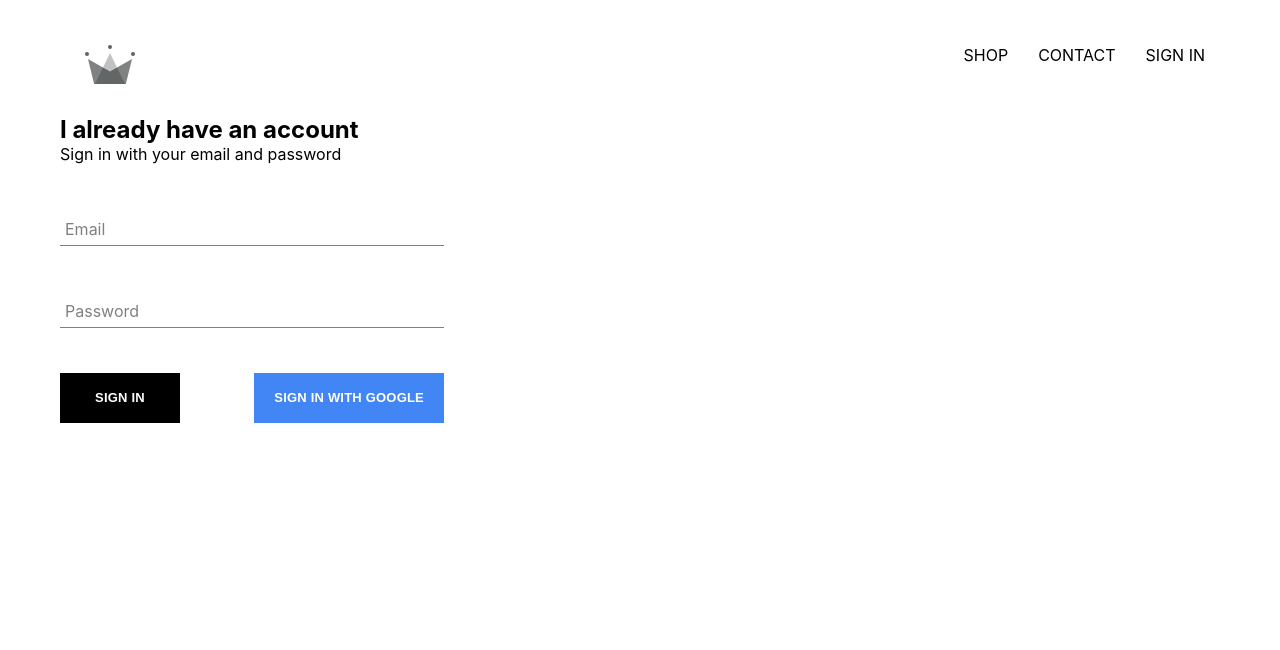
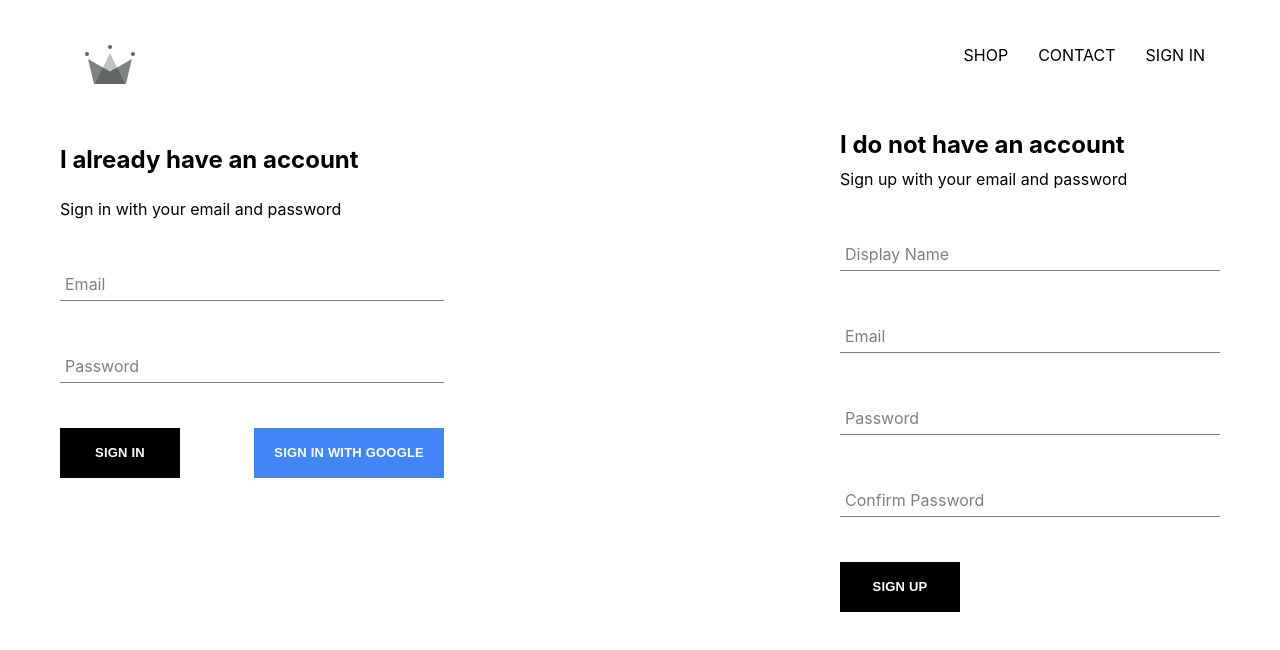
Before and after one commit to bdisann/crwn-app, a React (Create React App) app: page /signin in a window 1280 px wide. Shown: the top 650 px of the page. Built offline with nearby package versions, Linux system fonts and the light colour scheme; no server answers.

Commit message:
konfigurasi database firebase dan sign in menggunakan email-password, membuat component sign-up

```diff
--- a/src/App.js
+++ b/src/App.js
@@ -3,7 +3,7 @@
 
 import "./App.css";
 
-import { auth } from "./firebase/firebase.utils";
+import { auth, createUserProfileDocument } from "./firebase/firebase.utils";
 
 import HomePage from "./pages/homepage/homepage.component";
 import ShopPage from "./pages/shop/shop.component";
@@ -29,10 +29,24 @@
   unsubscribeAuth = null;
 
   componentDidMount() {
-    this.unsubscribeAuth = auth.onAuthStateChanged((user) => {
-      this.setState({ currentUser: user });
+    this.unsubscribeAuth = auth.onAuthStateChanged(async (userAuth) => {
+      if (userAuth) {
+        const userRef = createUserProfileDocument(userAuth);
 
-      console.log(user);
+        (await userRef).onSnapshot((snapShot) => {
+          this.setState(
+            {
+              currentUser: {
+                id: snapShot.id,
+                ...snapShot.data(),
+              },
+            },
+            () => console.log(this.state)
+          );
+        });
+      } else {
+        this.setState({ currentUser: userAuth }, () => console.log(userAuth));
+      }
     });
   }
 
--- a/src/components/sign-in/sign-in.component.jsx
+++ b/src/components/sign-in/sign-in.component.jsx
@@ -31,7 +31,7 @@
   render() {
     return (
       <div className="sign-in">
-        <h2>I already have an account</h2>
+        <h2 className="title">I already have an account</h2>
         <span>Sign in with your email and password</span>
 
         <form onSubmit={this.handleSubmit}>
--- /dev/null
+++ b/src/components/sign-up/sign-up.component.jsx
@@ -0,0 +1,100 @@
+import React from "react";
+
+import FormInput from "../form-input/form-input.component";
+import CustomButton from "../custom-button/custom-button.component";
+
+import { auth, createUserProfileDocument } from "../../firebase/firebase.utils";
+
+import "./sign-up.styles.scss";
+
+class SignUp extends React.Component {
+  state = {
+    displayName: "",
+    email: "",
+    password: "",
+    confirmPassword: "",
+  };
+
+  handleSubmit = async (event) => {
+    event.preventDefault();
+
+    const { displayName, email, password, confirmPassword } = this.state;
+
+    if (password !== confirmPassword) {
+      alert("password don't match");
+      return;
+    }
+    try {
+      const { user } = await auth.createUserWithEmailAndPassword(
+        email,
+        password
+      );
+      await createUserProfileDocument(user, { displayName });
+      this.setState({
+        displayName: "",
+        email: "",
+        password: "",
+        confirmPassword: "",
+      });
+    } catch (error) {
+      console.error(
+        "error creating user with email and password",
+        error.message
+      );
+    }
+  };
+
+  handleChange = (event) => {
+    const { name, value } = event.target;
+
+    this.setState({ [name]: value });
+  };
+
+  render() {
+    const { displayName, email, password, confirmPassword } = this.state;
+    return (
+      <div className="sign-up">
+        <h2 className="title">I do not have an account</h2>
+        <span className="subtitle">Sign up with your email and password</span>
+        <form onSubmit={this.handleSubmit} className="sign-up-form">
+          <FormInput
+            type="text"
+            name="displayName"
+            value={displayName}
+            onChange={this.handleChange}
+            label="Display Name"
+            required
+          />
+          <FormInput
+            type="email"
+            name="email"
+            value={email}
+            onChange={this.handleChange}
+            label="Email"
+            required
+          />
+          <FormInput
+            type="password"
+            name="password"
+            value={password}
+            onChange={this.handleChange}
+            label="Password"
+            required
+          />
+          <FormInput
+            type="password"
+            name="confirmPassword"
+            value={confirmPassword}
+            onChange={this.handleChange}
+            label="Confirm Password"
+            required
+          />
+
+          <CustomButton type="submit">SIGN UP</CustomButton>
+        </form>
+      </div>
+    );
+  }
+}
+
+export default SignUp;
--- /dev/null
+++ b/src/components/sign-up/sign-up.styles.scss
@@ -0,0 +1,9 @@
+.sign-up {
+  display: flex;
+  flex-direction: column;
+  width: 380px;
+
+  .title {
+    margin: 10px 0px;
+  }
+}
--- a/src/firebase/firebase.utils.js
+++ b/src/firebase/firebase.utils.js
@@ -11,6 +11,31 @@
   appId: "1:11090518722:web:e0daeda8f032a0c688d15b",
 };
 
+export const createUserProfileDocument = async (userAuth, additionalData) => {
+  if (!userAuth) return;
+
+  const userRef = firestore.doc(`users/${userAuth.uid}`);
+
+  const snapShot = (await userRef).get();
+
+  if (!snapShot.exists) {
+    const { displayName, email } = userAuth;
+    const createAt = new Date();
+
+    try {
+      (await userRef).set({
+        displayName,
+        email,
+        createAt,
+        ...additionalData,
+      });
+    } catch (error) {
+      console.error("error creating user", error.message);
+    }
+  }
+  return userRef;
+};
+
 firebase.initializeApp(config);
 
 export const auth = firebase.auth();
--- a/src/pages/sign-in-and-sign-up/sign-in-and-sign-up.component.jsx
+++ b/src/pages/sign-in-and-sign-up/sign-in-and-sign-up.component.jsx
@@ -1,12 +1,14 @@
 import React from "react";
 
 import SignIn from "../../components/sign-in/sign-in.component";
+import SignUp from "../../components/sign-up/sign-up.component";
 
 import "./sign-in-and-sign-up.styles.scss";
 
 const SignInAndSignUpPage = () => (
   <div className="sign-in-and-sign-up">
     <SignIn />
+    <SignUp />
   </div>
 );
 
--- a/src/pages/sign-in-and-sign-up/sign-in-and-sign-up.styles.scss
+++ b/src/pages/sign-in-and-sign-up/sign-in-and-sign-up.styles.scss
@@ -0,0 +1,6 @@
+.sign-in-and-sign-up {
+  display: flex;
+  justify-content: space-between;
+
+  margin: 30px auto;
+}
```
